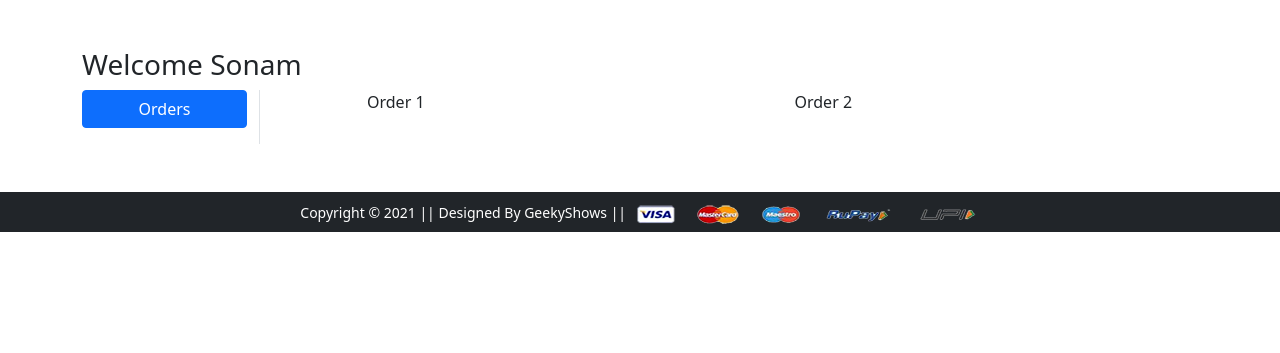
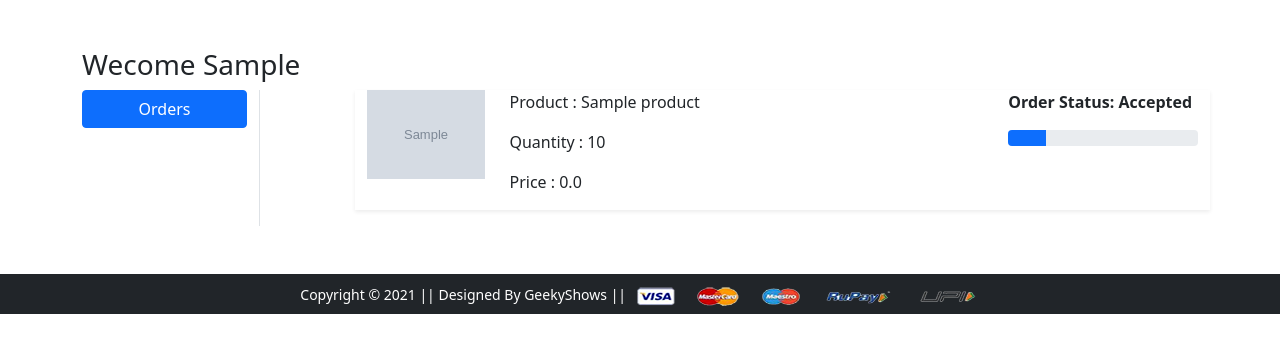
Before and after one commit to NikeshPakuwal/Multi-Vendor_Ecommerce, a Django app: page /orders/ in a window 1280 px wide. Shown: the part 56-409 px from the top of the page. Run offline with Django 3.2, Linux system fonts and the light colour scheme; a user stored in the database is signed in; tables that the repository leaves empty hold one stand-in row (values such as "Sample post"); grey boxes marked "Sample" are stand-in pictures; some libraries are stand-ins or nearby versions.

Commit message:
Order Functionality Completed

```diff
--- a/app/models.py
+++ b/app/models.py
@@ -52,6 +52,10 @@ class Cart(models.Model):
     def __str__(self):
         return str(self.id)
 
+    @property
+    def total_cost(self):
+        return self.quantity * self.product.discounted_price
+
 
 STATUS_CHOICES = (
     ('Accepted', 'Accepted'),
@@ -71,3 +75,7 @@ class OrderPlaced(models.Model):
 
     def __str__(self):
         return str(self.id)
+
+    @property
+    def total_cost(self):
+        return self.quantity * self.product.discounted_price
--- a/app/templates/app/orders.html
+++ b/app/templates/app/orders.html
@@ -1,20 +1,54 @@
 {% extends 'app/base.html' %}
 {% load static %}
-{% block title %}Buy Now{% endblock title %}
+{% block title %}Orders{% endblock title %}
 {% block main-content %}
 <div class="container my-5">
  <div class="row">
- <h3>Welcome Sonam</h3>
+ <h3>Wecome <span class="text-capitalize">{{request.user}}</span></h3>
   <div class="col-sm-2 border-end">
    <ul class="list-unstyled">
     <li class="d-grid"><a href="{% url 'orders' %}" class="btn btn-primary">Orders</a></li>
    </ul>
   </div>
   <div class="col-sm-9 offset-sm-1">
-   <div class="row">
-    <div class="col-sm-6">Order 1</div>
-    <div class="col-sm-6">Order 2</div>
-   </div>
+   {% for op in order_placed %}
+    <div class="row shadow-sm mb-3">
+        <div class="col-sm-2">
+            <img src="{{op.product.product_image.url}}" alt="" srcset="" class="img-fluid" height="150", width="150">
+        </div>
+        <div class="col-sm-7">
+            <p>Product : {{op.product.title}}</p>
+            <p>Quantity : {{op.quantity}}</p>
+            <p>Price : {{op.total_cost}}</p>
+        </div>
+        <div class="col-sm-3 fw-bold">
+            <p>Order Status: {{op.status}}</p>
+            {% if op.status == 'Accepted' %}
+                <div class="progress">
+                    <div class="progress-bar" role="progressbar" style="width: 20%;" aria-valuenow="20" aria-valuemin="0" aria-valuemax="100"></div>
+                </div>
+            {% endif %}
+
+            {% if op.status == 'Packed' %}
+                <div class="progress">
+                    <div class="progress-bar bg-info" role="progressbar" style="width: 40%;" aria-valuenow="40" aria-valuemin="0" aria-valuemax="100"></div>
+                </div>
+            {% endif %}
+
+            {% if op.status == 'On The Way' %}
+                <div class="progress">
+                    <div class="progress-bar bg-warning" role="progressbar" style="width: 70%;" aria-valuenow="70" aria-valuemin="0" aria-valuemax="100"></div>
+                </div>
+            {% endif %}
+
+            {% if op.status == 'Delivered' %}
+                <div class="progress">
+                    <div class="progress-bar bg-success" role="progressbar" style="width: 100%;" aria-valuenow="100" aria-valuemin="0" aria-valuemax="100"></div>
+                </div>
+            {% endif %}
+        </div>
+    </div>
+   {% endfor %}
   </div>
  </div>
 </div>
--- a/app/urls.py
+++ b/app/urls.py
@@ -44,11 +44,12 @@ urlpatterns = [
     path('minuscart/', views.minus_cart),
     path('removecart/', views.remove_cart),
 
+    path('checkout/', views.checkout, name='checkout'),
+    path('paymentdone/', views.payment_done, name='paymentdone'),
+
+    path('orders/', views.orders, name='orders'),
+
+    path('buy/', views.buy_now, name='buy-now'),
 
 
-
-    path('buy/', views.buy_now, name='buy-now'),
-    path('orders/', views.orders, name='orders'),
-    path('checkout/', views.checkout, name='checkout'),
-
 ] + static(settings.MEDIA_URL, document_root = settings.MEDIA_ROOT)
--- a/app/views.py
+++ b/app/views.py
@@ -1,5 +1,5 @@
 from django.http import request
-from django.http.response import JsonResponse
+from django.http.response import HttpResponse, JsonResponse
 from django.shortcuts import redirect, render
 from django.views import View
 from.models import Product, Cart, OrderPlaced, Customer
@@ -153,12 +153,36 @@ def remove_cart(request):
         }
         return JsonResponse(data)
 
+def checkout(request):
+    user = request.user
+    add = Customer.objects.filter(user=request.user)
+    cart_items = Cart.objects.filter(user=user)
+    amount = 0.0
+    shipping_amount = 50.0
+    totalamount = 0.0
+    cart_product = [p for p in Cart.objects.all() if p.user == request.user]
+    if cart_product:
+        for p in cart_product:
+            tempamount = (p.quantity * p.product.discounted_price)
+            amount += tempamount
+        totalamount = amount + shipping_amount
+
+    return render(request, 'app/checkout.html', {'add' : add, 'totalamount' : totalamount, 'cart_items':cart_items})
+
+def payment_done(request):
+    user = request.user
+    custid = request.GET.get('custid')
+    customer = Customer.objects.get(id=custid)
+    cart = Cart.objects.filter(user=user)
+    for c in cart:
+        OrderPlaced(user=user, customer=customer, product=c.product, quantity=c.quantity).save()
+        c.delete()
+    return redirect("orders")
+
+def orders(request):
+    op = OrderPlaced.objects.filter(user=request.user)
+    return render(request, 'app/orders.html', {'order_placed' : op})
+
 
 def buy_now(request):
     return render(request, 'app/buynow.html')
-
-def orders(request):
-    return render(request, 'app/orders.html')
-
-def checkout(request):
-    return render(request, 'app/checkout.html')
```
Also changed, not shown: app/templates/app/checkout.html (+15 -11 lines).
